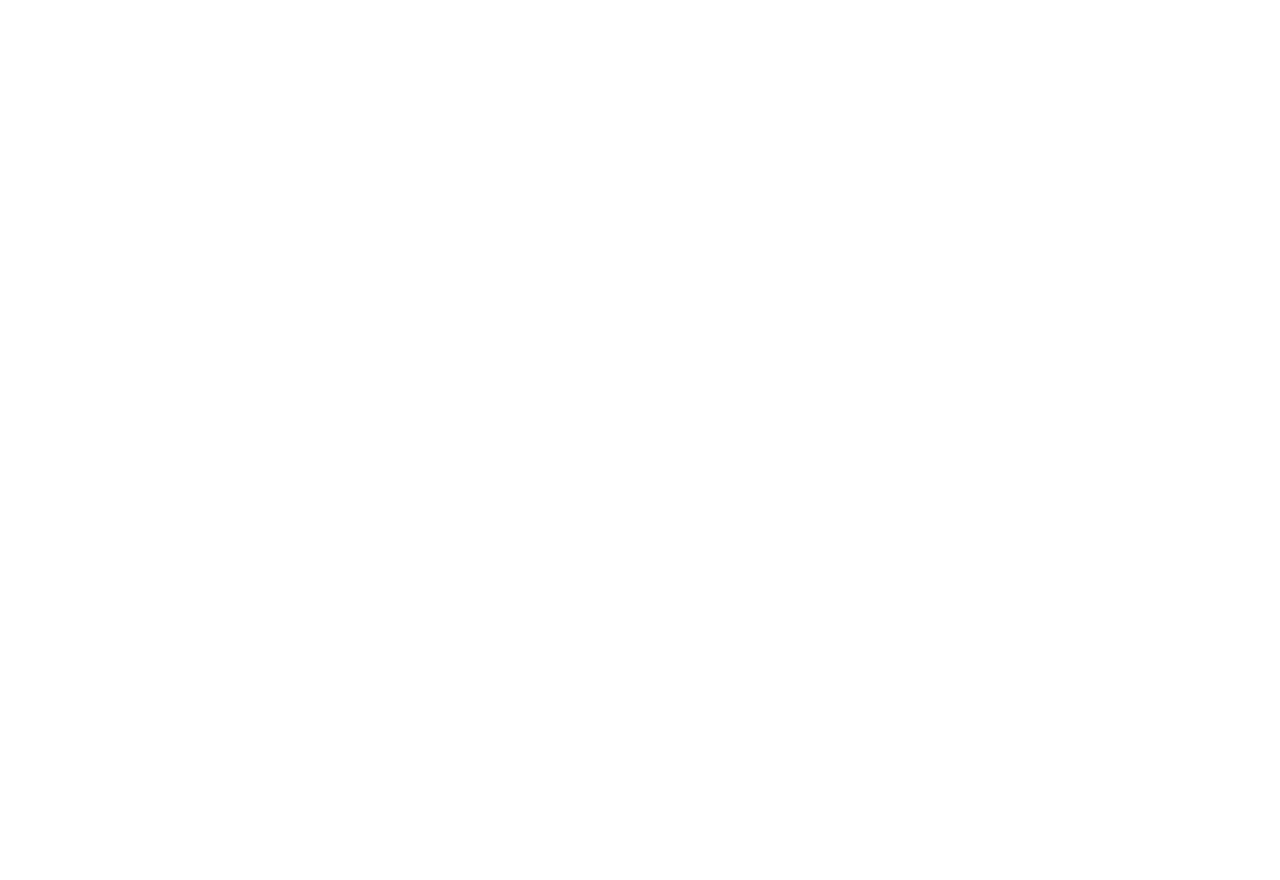
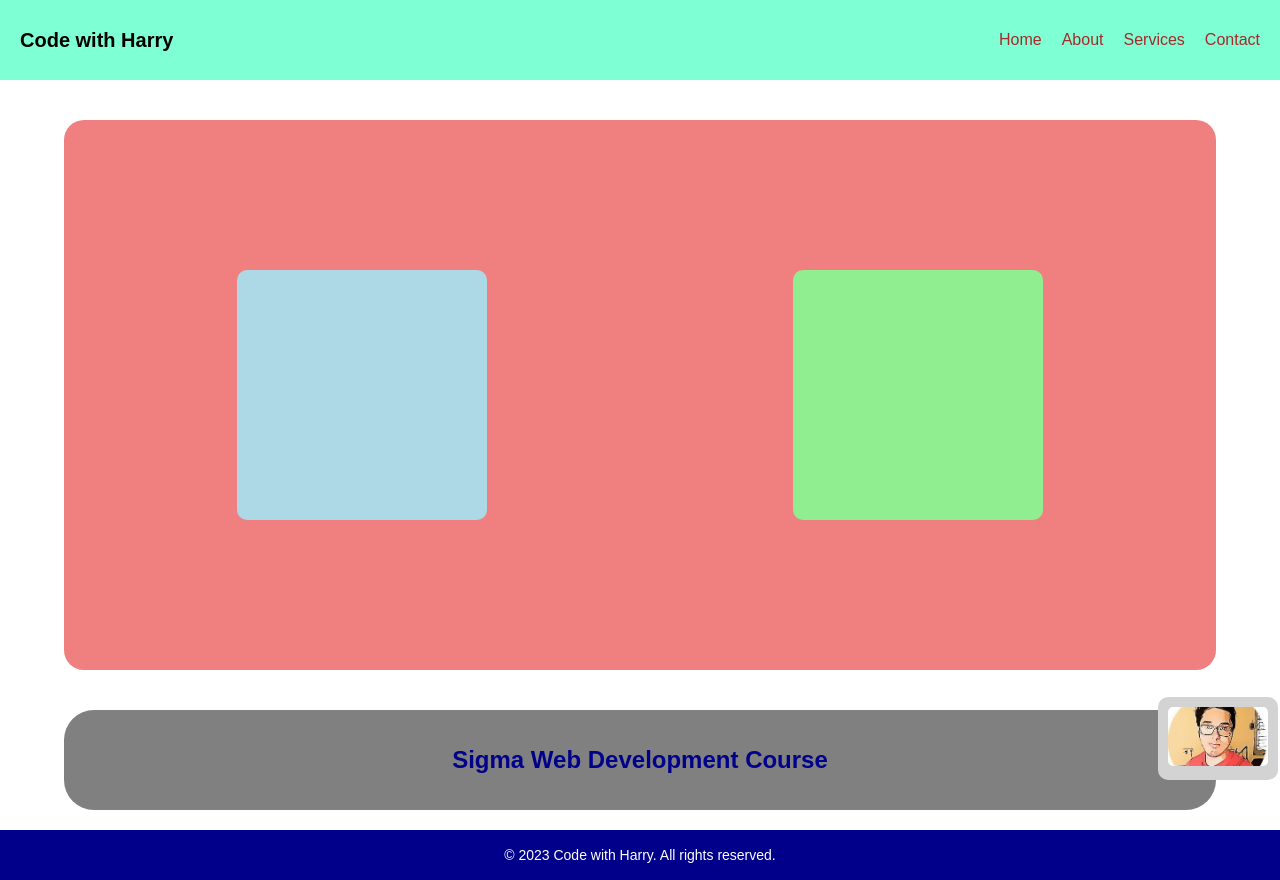
Before and after one commit to mbakhtawar2007/codewithharryexercise5.github.io, a plain HTML site: page index.html in a window 1280 px wide. Before the commit the page ends 800 px from the top, so only its background shows below. Drawn offline with Linux system fonts and the light colour scheme.

Commit message:
Add initial HTML structure and styles for the web

```diff
--- a/index.html
+++ b/index.html
@@ -1,11 +1,155 @@
 <!DOCTYPE html>
 <html lang="en">
+
 <head>
-    <meta charset="UTF-8">
-    <meta name="viewport" content="width=device-width, initial-scale=1.0">
-    <title>Document</title>
+  <meta charset="UTF-8" />
+  <meta name="viewport" content="width=device-width, initial-scale=1.0" />
+  <title>Code with Harry - Exercise 5</title>
+  <link rel="stylesheet" href="styles.css" />
+  <style>
+    * {
+      margin: 0;
+      padding: 0;
+      box-sizing: border-box;
+    }
+
+    body {
+      font-family: Arial, sans-serif;
+    }
+
+    .main-header {
+      width: 100%;
+      height: 10vh;
+      background-color: aquamarine;
+      display: flex;
+      align-items: center;
+    }
+
+    .container {
+      display: flex;
+      justify-content: space-between;
+      align-items: center;
+      width: 100%;
+      padding: 0 20px;
+    }
+
+    .container span {
+      font-size: 20px;
+      font-weight: bold;
+    }
+
+    .nav-list {
+      list-style: none;
+      display: flex;
+      gap: 20px;
+    }
+
+    .nav-list a {
+      text-decoration: none;
+      color: brown;
+      font-size: 16px;
+    }
+
+    .main-container {
+      background-color: lightcoral;
+      width: 90%;
+      height: 550px;
+      margin: 40px auto;
+      padding: 20px;
+      display: flex;
+      justify-content: space-around;
+      align-items: center;
+      border-radius: 20px;
+    }
+
+    .box {
+      width: 250px;
+      height: 250px;
+      border-radius: 10px;
+      margin: 20px 0;
+    }
+
+    .box1 {
+      background-color: lightblue;
+    }
+
+    .box2 {
+      background-color: lightgreen;
+    }
+
+    .course-name {
+      width: 90%;
+      height: 100px;
+      margin: 20px auto;
+      background-color: grey;
+      color: darkblue;
+      font-size: 24px;
+      font-weight: bold;
+      display: flex;
+      align-items: center;
+      justify-content: center;
+      border-radius: 30px;
+      text-align: center;
+    }
+
+    .footer {
+      background-color: darkblue;
+      color: white;
+      height: 50px;
+      display: flex;
+      align-items: center;
+      justify-content: center;
+      font-size: 14px;
+    }
+
+    .sticky {
+      position: fixed;
+      right: 2px;
+      bottom: 20px;
+      background-color: lightgrey;
+      text-align: center;
+      z-index: 1000;
+      padding: 10px;
+      border-radius: 10px;
+    }
+
+    .sticky img {
+      width: 100px;
+      height: auto;
+      border-radius: 5px;
+    }
+  </style>
 </head>
+
 <body>
+  <header class="main-header">
+    <nav class="container">
+      <span>Code with Harry</span>
+      <ul class="nav-list">
+        <li><a href="#">Home</a></li>
+        <li><a href="#">About</a></li>
+        <li><a href="#">Services</a></li>
+        <li><a href="#">Contact</a></li>
+      </ul>
+    </nav>
+  </header>
 
+  <main class="main-container">
+    <div class="box box1"></div>
+    <div class="box box2"></div>
+  </main>
+
+  <div class="sticky">
+    <img src="./download.jpeg" alt="Sticky Image" />
+  </div>
+
+  <div class="course-name">
+    Sigma Web Development Course
+  </div>
+
+  <footer class="footer">
+    <p>&copy; 2023 Code with Harry. All rights reserved.</p>
+  </footer>
 </body>
+
 </html>
```
Also changed, not shown: download.jpeg (added), styles.css (added).
